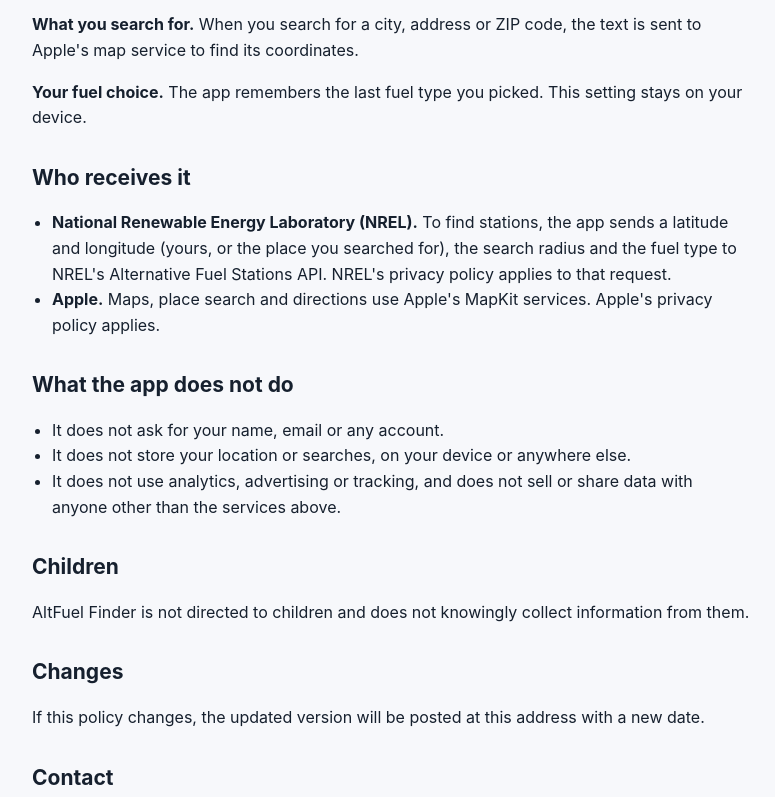
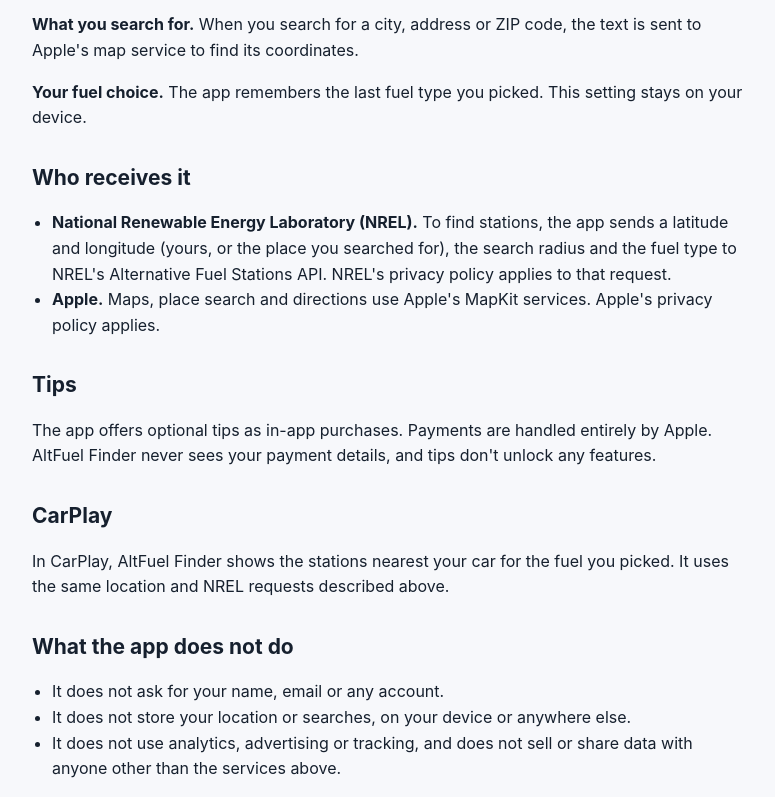
Before and after one commit to GopherEverett/lazuliind.com, a plain HTML site: page altfuel/privacy/index.html in a window 1280 px wide. Shown: the part 456-1253 px from the top of the page, without its empty margins (138-913 px from the left). Drawn offline with Linux system fonts and the light colour scheme.

Commit message:
AltFuel privacy policy: add tips and CarPlay
Co-Authored-By: Claude Opus 5.5 <noreply@anthropic.com>

```diff
--- a/altfuel/privacy/index.html
+++ b/altfuel/privacy/index.html
@@ -40,6 +40,12 @@
         <li><strong>Apple.</strong> Maps, place search and directions use Apple's MapKit services. Apple's privacy policy applies.</li>
       </ul>
 
+      <h2>Tips</h2>
+      <p>The app offers optional tips as in-app purchases. Payments are handled entirely by Apple. AltFuel Finder never sees your payment details, and tips don't unlock any features.</p>
+
+      <h2>CarPlay</h2>
+      <p>In CarPlay, AltFuel Finder shows the stations nearest your car for the fuel you picked. It uses the same location and NREL requests described above.</p>
+
       <h2>What the app does not do</h2>
       <ul>
         <li>It does not ask for your name, email or any account.</li>
```
